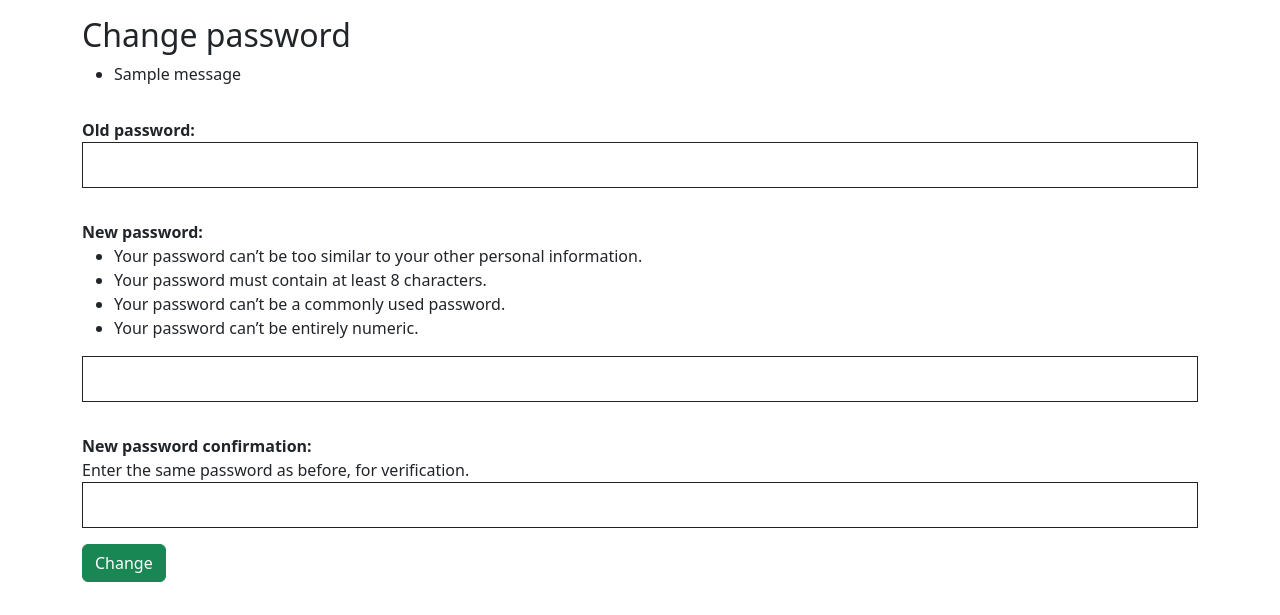
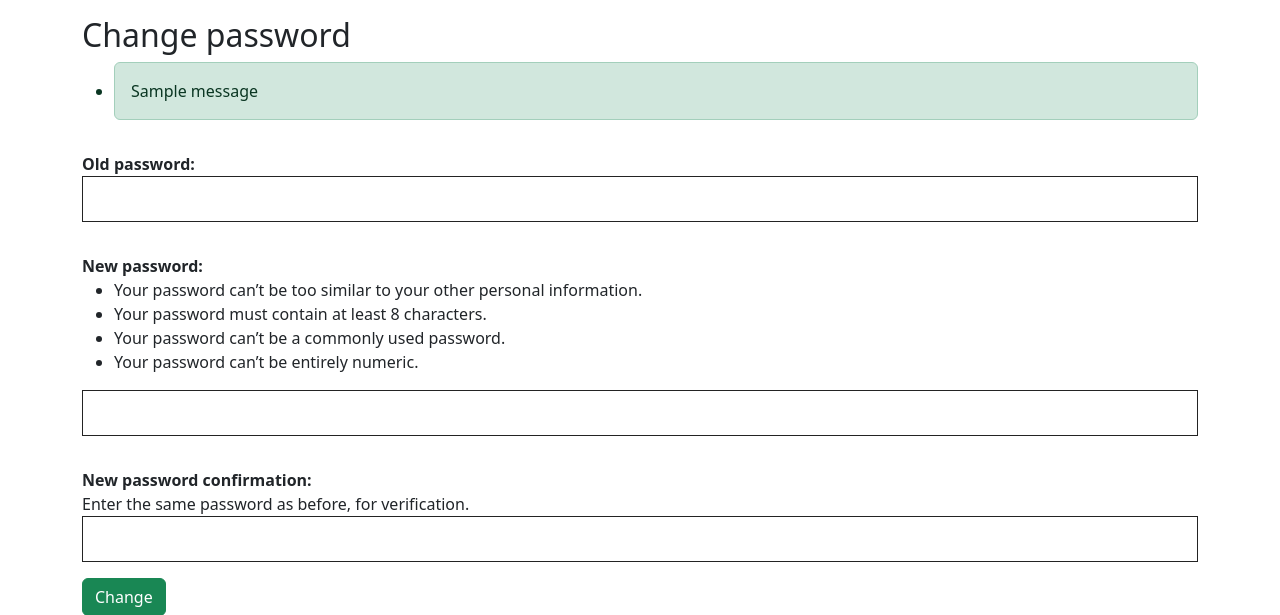
Before and after one commit to Ashkantvn/Blog-app, a Django app: page /en/users/change in a window 1280 px wide. Shown: the part 58-673 px from the top of the page. Before the commit the page ends 640 px from the top, so only its background shows below. Run offline with Django 5.2, Linux system fonts and the light colour scheme; a user stored in the database is signed in; tables that the repository leaves empty hold one stand-in row (values such as "Sample post"); one stand-in notice (Sample message) is shown.

Commit message:
Update style of change pass

```diff
--- a/templates/users/users_change_pass.html
+++ b/templates/users/users_change_pass.html
@@ -10,13 +10,13 @@
 <h2>
     {% trans "Change password" %}
 </h2>
-{% if messages %}
 <ul class="messages">
-    {% for message in messages %}
-    <li{% if message.tags %} class="{{ message.tags }}"{% endif %}>{{ message }}</li>
-    {% endfor %}
+    {% if messages %}
+        {% for message in messages %}
+            <li{% if message.tags == 'error' %} class="alert alert-danger"{% else %} class="alert alert-success"{% endif %}>{{ message }}</li>
+        {% endfor %}
+    {% endif %}
 </ul>
-{% endif %}
 <form action="{% url "users:change-pass" %}" method="post">
     {% csrf_token %}
     {{change_pass_form}}
```
